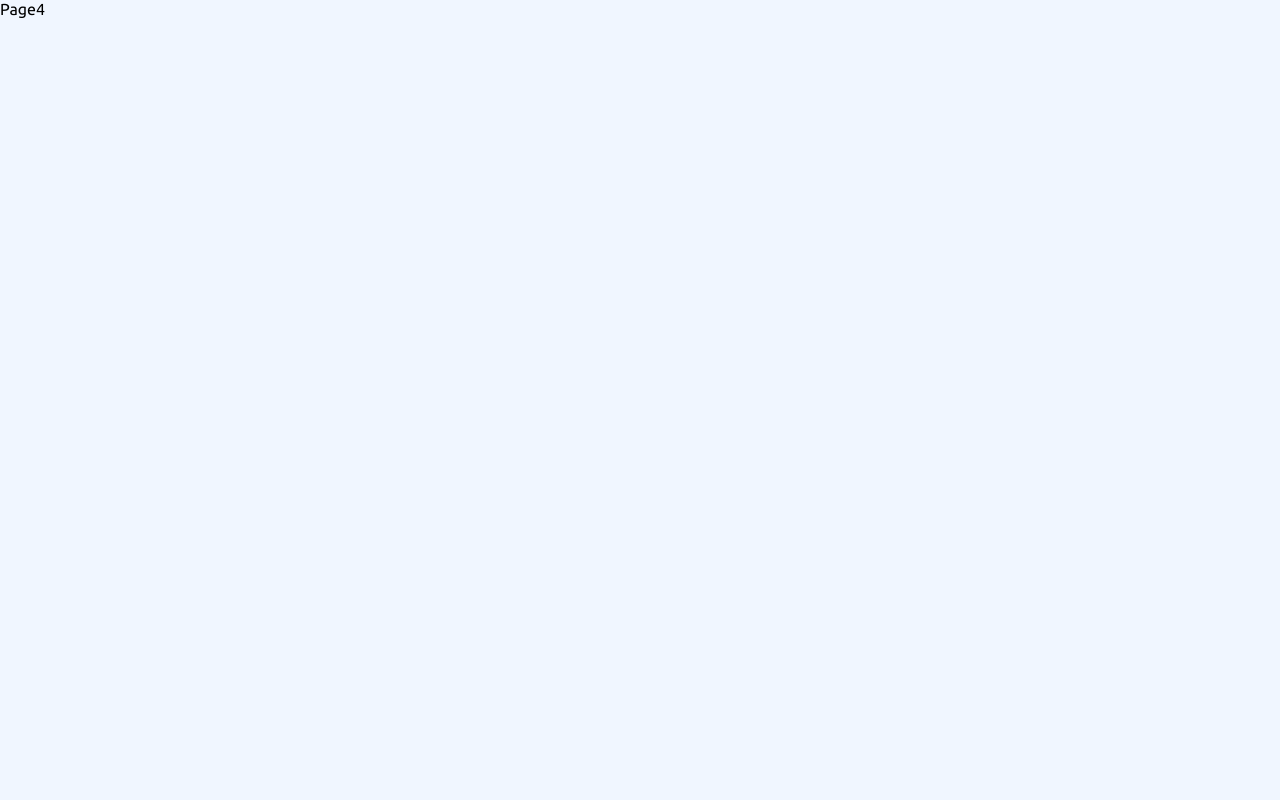
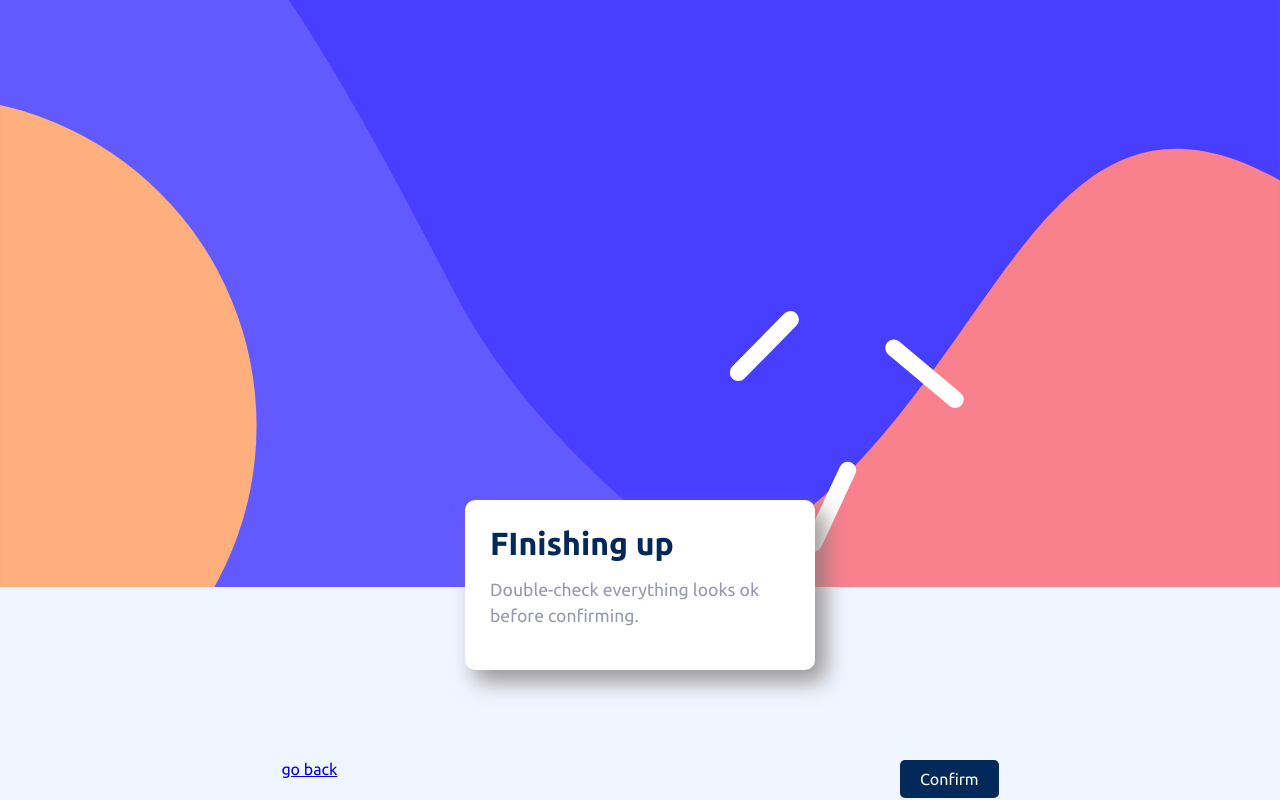
Before and after one commit to gio797/multi-step-form, a React (Vite) app: page /page4 in a window 1280 px wide. Built offline with nearby package versions, Linux system fonts and the light colour scheme.

Commit message:
add page5

```diff
--- a/src/App.jsx
+++ b/src/App.jsx
@@ -1,9 +1,10 @@
 import { BrowserRouter as Router, Route, Routes } from "react-router-dom";
+import { useState } from "react";
 import Page1 from "./pages/Page1";
 import Page2 from "./pages/Page2";
 import Page3 from "./pages/Page3";
 import Page4 from "./pages/Page4";
-import { useState } from "react";
+import Page5 from "./pages/Page5";
 
 function App() {
   const [formData, setFormData] = useState({
@@ -68,8 +69,16 @@ function App() {
         />
         <Route
           path="/page4"
-          element={<Page4 handleChange={handleChange} formData={formData} />}
+          element={
+            <Page4
+              handleChange={handleChange}
+              formData={formData}
+              planType={planType}
+            />
+          }
         />
+
+        <Route path="/page5" element={<Page5 />} />
       </Routes>
     </Router>
   );
--- a/src/pages/Page4.jsx
+++ b/src/pages/Page4.jsx
@@ -1,7 +1,28 @@
 import React from "react";
+import { Link } from "react-router-dom";
+import sidebar from "../assets/images/bg-sidebar-mobile.svg";
 
-function Page4() {
-  return <div>Page4</div>;
+function Page4({ planType, formData }) {
+  return (
+    <main>
+      <img src={sidebar} alt="" className="side-bar-mob" />
+      <form className="form">
+        <h1 className="title">FInishing up</h1>
+        <p className="text">
+          Double-check everything looks ok before confirming.
+        </p>
+        <div>
+          <h2>{formData.plan}</h2>
+        </div>
+      </form>
+      <div className="links-wrapper">
+        <Link to="/page3">go back</Link>
+        <Link to="/page5" className="next-page-btn">
+          Confirm
+        </Link>
+      </div>
+    </main>
+  );
 }
 
 export default Page4;
--- /dev/null
+++ b/src/pages/Page5.jsx
@@ -0,0 +1,20 @@
+import React from "react";
+import sidebar from "../assets/images/bg-sidebar-mobile.svg";
+
+function Page5({ planType, formData }) {
+  return (
+    <main>
+      <img src={sidebar} alt="" className="side-bar-mob" />
+      <form className="form">
+        <h1 className="title">Thank you</h1>
+        <p className="text">
+          Thanks for confirming your subscription! <br />
+          We hope you have fun using our platform. If you ever need support,
+          please feel free to email us at support@loremgaming.com.
+        </p>
+      </form>
+    </main>
+  );
+}
+
+export default Page5;
```
